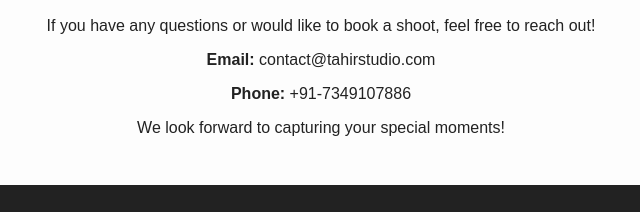
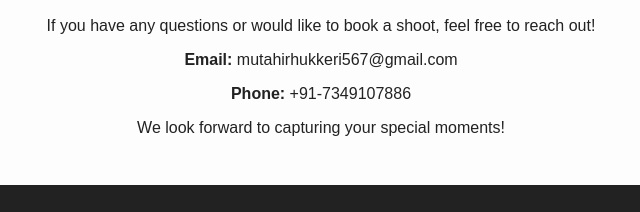
Before and after one commit to mounesh00/TahirStudio, a plain HTML site: page index.html in a window 1280 px wide. Shown: the part 563-775 px from the top of the page, 319-959 px from the left. Drawn offline with Linux system fonts and the light colour scheme.

Commit message:
Updated homepage layout or whatever

```diff
--- a/index.html
+++ b/index.html
@@ -46,7 +46,7 @@
   <section id="contact">
     <h2>Contact Us</h2>
     <p>If you have any questions or would like to book a shoot, feel free to reach out!</p>
-    <p><strong>Email:</strong> contact@tahirstudio.com</p>
+    <p><strong>Email:</strong> mutahirhukkeri567@gmail.com</p>
     <p><strong>Phone:</strong> +91-7349107886</p>
     <p>We look forward to capturing your special moments!</p>
   </section>
```
